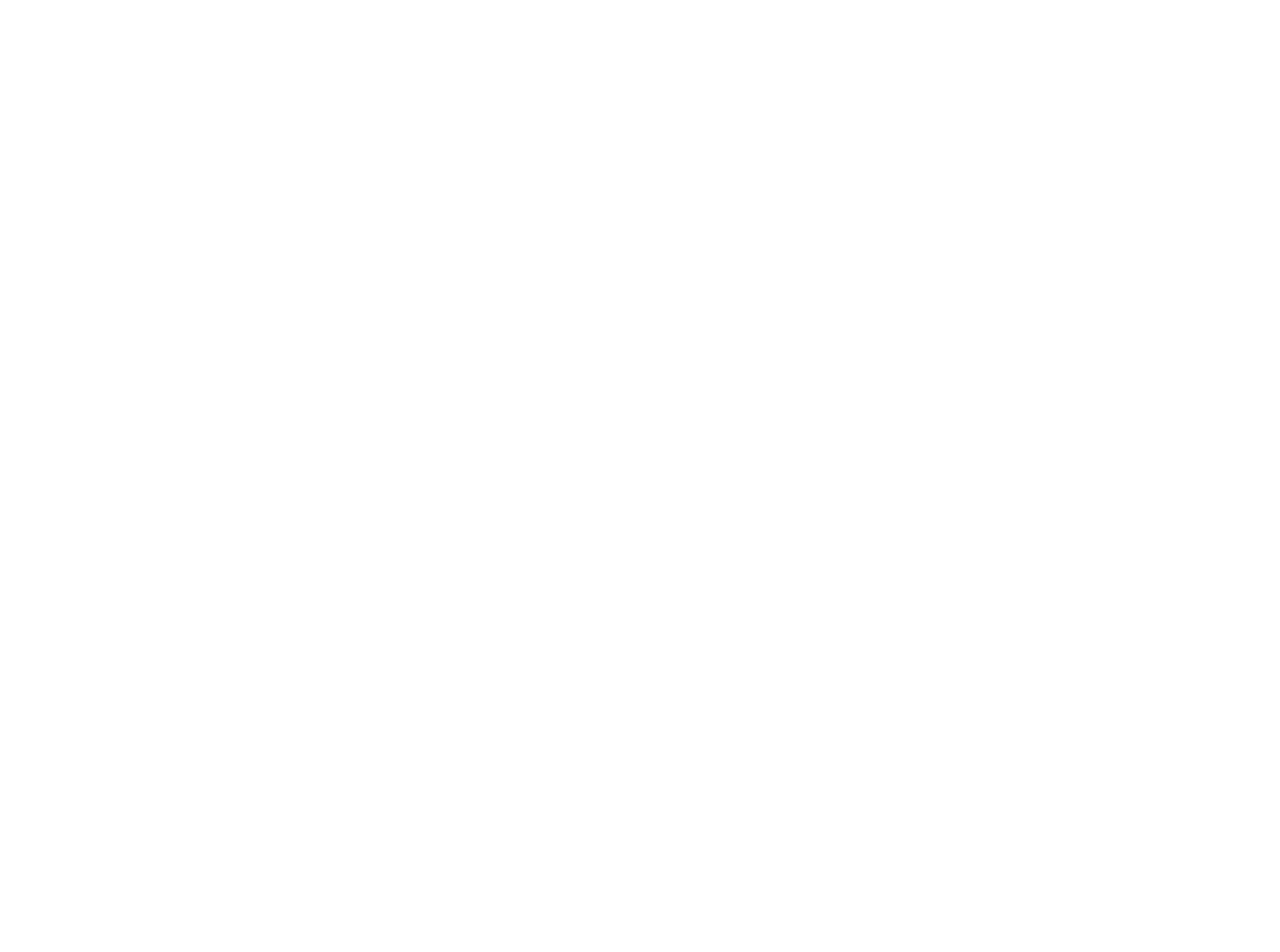
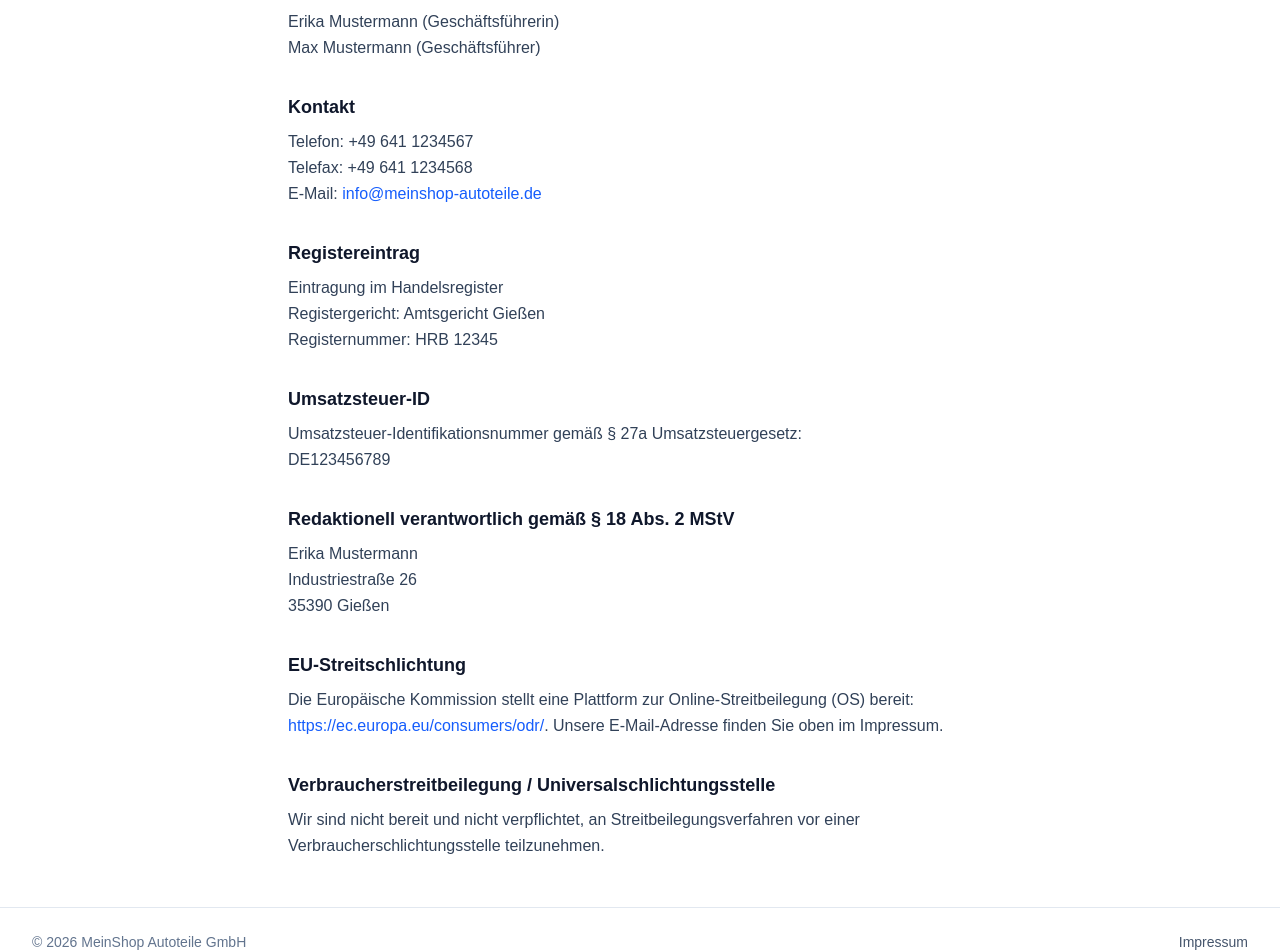
Before and after one commit to thm-ops/autoteile26, a Next.js app in the folder packages/apps/web/: page /impressum in a window 1280 px wide. Before the commit this address had no page. Shown: the part 380-1332 px from the top of the page. Before the commit the page ends 800 px from the top, so only its background shows below. Built offline with nearby package versions, Linux system fonts and the light colour scheme.

Commit message:
feat: add imprint page and link it in the footer

```diff
--- /dev/null
+++ b/packages/apps/web/app/components/Footer.tsx
@@ -0,0 +1,24 @@
+import Link from "next/link";
+
+export default function Footer() {
+  const year = new Date().getFullYear();
+
+  return (
+    <footer className="w-full bg-white border-t border-slate-200 mt-auto">
+      <div className="max-w-7xl mx-auto px-4 sm:px-6 lg:px-8 py-6 flex flex-col sm:flex-row items-center justify-between gap-4">
+
+        <p className="text-sm text-slate-500">
+          © {year} MeinShop Autoteile GmbH
+        </p>
+
+        {/* Rechtliche Links */}
+        <nav className="flex items-center gap-6">
+          <Link href="/impressum" className="text-sm text-slate-600 hover:text-slate-900 transition-colors">
+            Impressum
+          </Link>
+        </nav>
+
+      </div>
+    </footer>
+  );
+}
--- /dev/null
+++ b/packages/apps/web/app/impressum/page.tsx
@@ -0,0 +1,107 @@
+import type { Metadata } from "next";
+
+export const metadata: Metadata = {
+  title: "Impressum | MeinShop",
+  description: "Impressum und Anbieterkennzeichnung der MeinShop Autoteile GmbH gemäß § 5 DDG.",
+  robots: { index: true, follow: false },
+};
+
+export default function Impressum() {
+  return (
+    <section className="max-w-3xl mx-auto px-4 sm:px-6 lg:px-8 py-12">
+      <h1 className="text-3xl font-bold text-slate-900 mb-8">Impressum</h1>
+
+      {/* Angaben gemäß § 5 DDG */}
+      <div className="mb-8">
+        <h2 className="text-lg font-semibold text-slate-900 mb-2">Angaben gemäß § 5 DDG</h2>
+        <p className="text-slate-700 leading-relaxed">
+          MeinShop Autoteile GmbH<br />
+          Industriestraße 26<br />
+          35390 Gießen<br />
+          Deutschland
+        </p>
+      </div>
+
+      {/* Vertretung */}
+      <div className="mb-8">
+        <h2 className="text-lg font-semibold text-slate-900 mb-2">Vertreten durch</h2>
+        <p className="text-slate-700 leading-relaxed">
+          Erika Mustermann (Geschäftsführerin)<br />
+          Max Mustermann (Geschäftsführer)
+        </p>
+      </div>
+
+      {/* Kontakt */}
+      <div className="mb-8">
+        <h2 className="text-lg font-semibold text-slate-900 mb-2">Kontakt</h2>
+        <p className="text-slate-700 leading-relaxed">
+          Telefon: +49 641 1234567<br />
+          Telefax: +49 641 1234568<br />
+          E-Mail:{" "}
+          <a href="mailto:info@meinshop-autoteile.de" className="text-blue-600 hover:text-blue-700">
+            info@meinshop-autoteile.de
+          </a>
+        </p>
+      </div>
+
+      {/* Registereintrag */}
+      <div className="mb-8">
+        <h2 className="text-lg font-semibold text-slate-900 mb-2">Registereintrag</h2>
+        <p className="text-slate-700 leading-relaxed">
+          Eintragung im Handelsregister<br />
+          Registergericht: Amtsgericht Gießen<br />
+          Registernummer: HRB 12345
+        </p>
+      </div>
+
+      {/* Umsatzsteuer */}
+      <div className="mb-8">
+        <h2 className="text-lg font-semibold text-slate-900 mb-2">Umsatzsteuer-ID</h2>
+        <p className="text-slate-700 leading-relaxed">
+          Umsatzsteuer-Identifikationsnummer gemäß § 27a Umsatzsteuergesetz:<br />
+          DE123456789
+        </p>
+      </div>
+
+      {/* Verantwortlicher für den Inhalt */}
+      <div className="mb-8">
+        <h2 className="text-lg font-semibold text-slate-900 mb-2">
+          Redaktionell verantwortlich gemäß § 18 Abs. 2 MStV
+        </h2>
+        <p className="text-slate-700 leading-relaxed">
+          Erika Mustermann<br />
+          Industriestraße 26<br />
+          35390 Gießen
+        </p>
+      </div>
+
+      {/* EU-Streitschlichtung */}
+      <div className="mb-8">
+        <h2 className="text-lg font-semibold text-slate-900 mb-2">EU-Streitschlichtung</h2>
+        <p className="text-slate-700 leading-relaxed">
+          Die Europäische Kommission stellt eine Plattform zur Online-Streitbeilegung (OS) bereit:{" "}
+          <a
+            href="https://ec.europa.eu/consumers/odr/"
+            target="_blank"
+            rel="noopener noreferrer"
+            className="text-blue-600 hover:text-blue-700"
+          >
+            https://ec.europa.eu/consumers/odr/
+          </a>
+          . Unsere E-Mail-Adresse finden Sie oben im Impressum.
+        </p>
+      </div>
+
+      {/* Verbraucherstreitbeilegung */}
+      <div>
+        <h2 className="text-lg font-semibold text-slate-900 mb-2">
+          Verbraucherstreitbeilegung / Universalschlichtungsstelle
+        </h2>
+        <p className="text-slate-700 leading-relaxed">
+          Wir sind nicht bereit und nicht verpflichtet, an Streitbeilegungsverfahren vor einer
+          Verbraucherschlichtungsstelle teilzunehmen.
+        </p>
+      </div>
+    </section>
+  );
+}
--- a/packages/apps/web/app/layout.tsx
+++ b/packages/apps/web/app/layout.tsx
@@ -1,6 +1,7 @@
 // app/layout.tsx
 import type { Metadata } from "next";
 import Header from "./components/Header";
+import Footer from "./components/Footer";
 import "./globals.css";
 
 export const metadata: Metadata = {
@@ -20,6 +21,9 @@ export default function RootLayout({ children }: Readonly<{ children: React.Reac
           {children}
         </main>
 
+        {/* Footer*/}
+        <Footer />
+
       </body>
     </html>
   );
```
